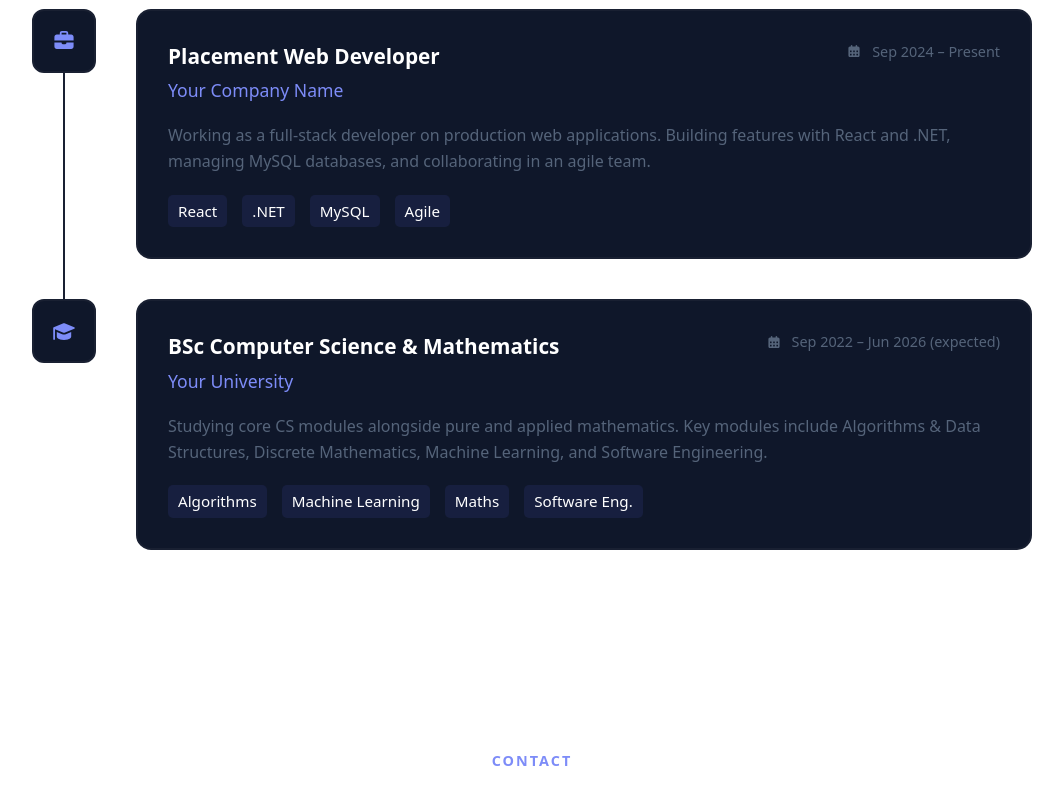
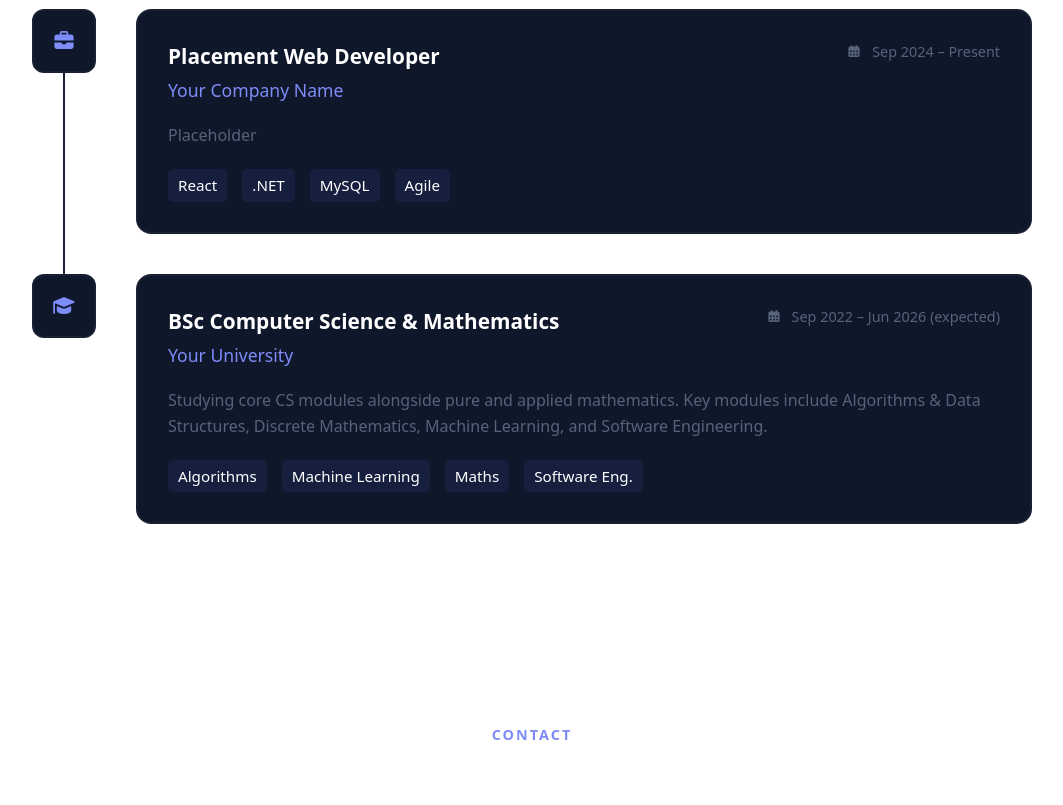
Before and after one commit to ghilou05/portfolio-website, a React (Vite) app: page / in a window 1280 px wide. Shown: the part 1440-2245 px from the top of the page, without its empty margins (108-1171 px from the left). Built offline with nearby package versions, Linux system fonts and the light colour scheme.

Commit message:
Update Experiences.tsx

```diff
--- a/src/components/Experiences.tsx
+++ b/src/components/Experiences.tsx
@@ -18,7 +18,7 @@
         role: "Placement Web Developer",
         company: "Your Company Name",
         date: "Sep 2024 – Present",
-        description: "Working as a full-stack developer on production web applications. Building features with React and .NET, managing MySQL databases, and collaborating in an agile team.",
+        description: "Placeholder",
         tech: ["React", ".NET", "MySQL", "Agile"],
         icon: faBriefcase,
     },
```
